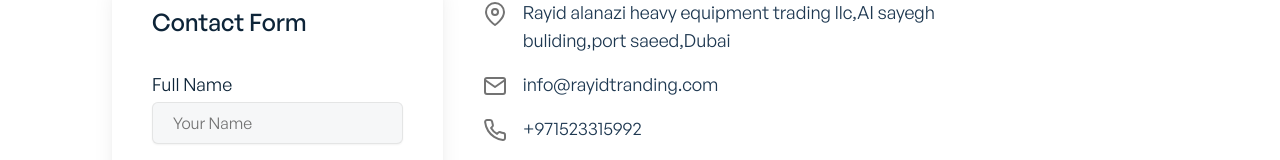
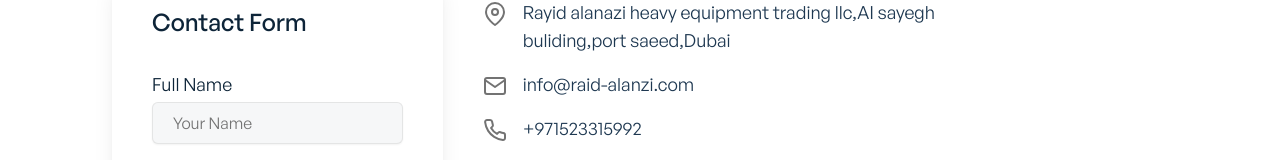
Before and after one commit to iabdullah431/project-aboali, a Next.js app: page /contact in a window 1280 px wide. Shown: the part 222-382 px from the top of the page. Built offline with nearby package versions, Linux system fonts and the light colour scheme.

Commit message:
change email

```diff
--- a/components/contact/ContactDetails.jsx
+++ b/components/contact/ContactDetails.jsx
@@ -6,7 +6,7 @@ const contacts = [
 
 	{
 		id: 2,
-		name: 'info@rayidtranding.com',
+		name: 'info@raid-alanzi.com',
 		icon: <FiMail />,
 	},
 	{
```
